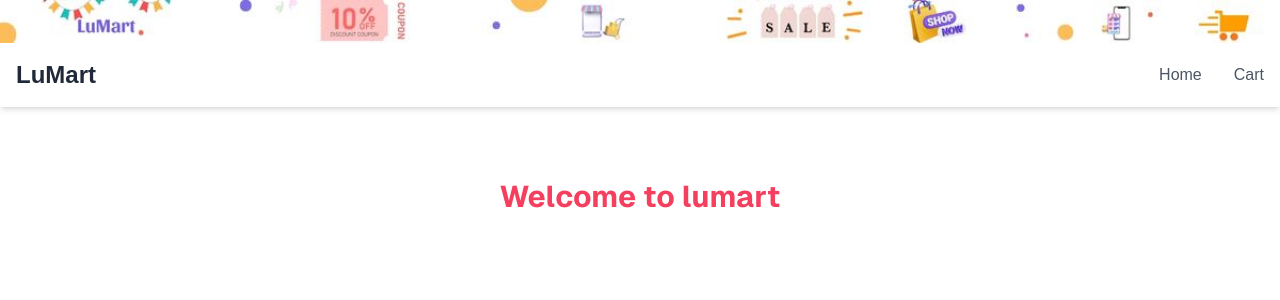
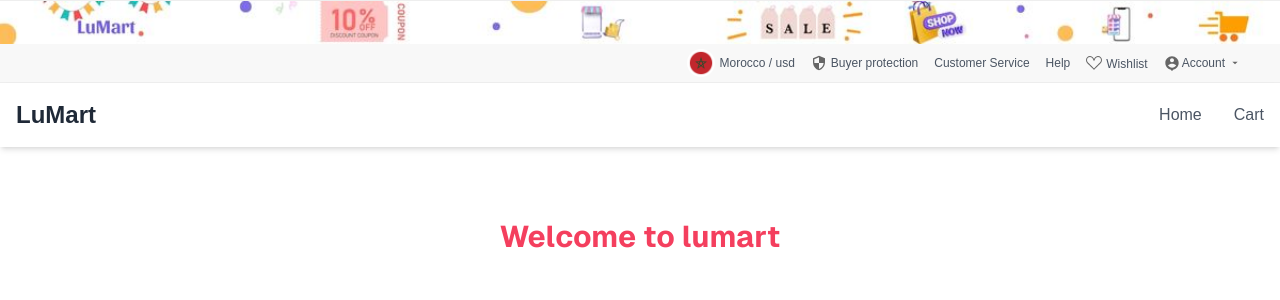
Before and after one commit to ZhitingLu/lumart, a Next.js app: page / in a window 1280 px wide. Shown: the top 300 px of the page. Built offline with nearby package versions, Linux system fonts and the light colour scheme.

Commit message:
added top elements such as 'country/currency', 'wishlist', 'account'...

```diff
--- a/app/components/Header/Top.tsx
+++ b/app/components/Header/Top.tsx
@@ -1,8 +1,45 @@
+import Link from "next/link";
+import { BsSuitHeart } from "react-icons/bs";
+import { MdOutlineSecurity } from "react-icons/md";
+import { RiAccountPinCircleFill, RiArrowDropDownFill } from "react-icons/ri";
+
 export default function Top() {
   return (
-      <div>
+    <div className="bg-[#f8f8f8] border-t border-b border-[#eee]">
       <img src="/images/banner.jpg" alt="Top Banner" className="w-full h-15" />
+      <div className="max-w-[95%] mx-auto p-[5px] flex items-center justify-between">
+        <div></div>
+        <ul className="flex gap-[16px]">
+          <li className="flex items-center justify-center gap-[4px] text-[#666]">
+            <img src="images/countries/morocco.jpg" alt="" className="w-[28px] h-[28px] rounded-full object-cover"></img>
+            <span className="text-xs text-gray-600">Morocco / usd</span>
+          </li>
+          <li className="flex items-center justify-center gap-[4px] text-[#666]">
+            <MdOutlineSecurity />
+            <span className="text-xs text-gray-600">Buyer protection</span>
+          </li>
+          <li className="flex items-center justify-center gap-[4px] text-[#666]">
+            <span className="text-xs text-gray-600">Customer Service</span>
+          </li>
+          <li className="flex items-center justify-center gap-[4px] text-[#666]">
+            <span className="text-xs text-gray-600">Help</span>
+          </li>
+          <li className="flex items-center justify-center gap-[4px] text-[#666]">
+            <BsSuitHeart />
+            <Link href="/profile/wishlist">
+              <span className="text-xs text-gray-600">Wishlist</span>
+            </Link>
+          </li>
+          <li className="flex items-center justify-center gap-[4px] text-[#666]">
+            <div className="flex items-center gap-[2px]">
+              <RiAccountPinCircleFill />
+              <span className="text-xs text-gray-600">Account</span>
+              <RiArrowDropDownFill />
+            </div>
+          </li>
+        </ul>
       </div>
+    </div>
 
   )
 }
```
Also changed, not shown: public/images/countries/morocco.jpg (added).
